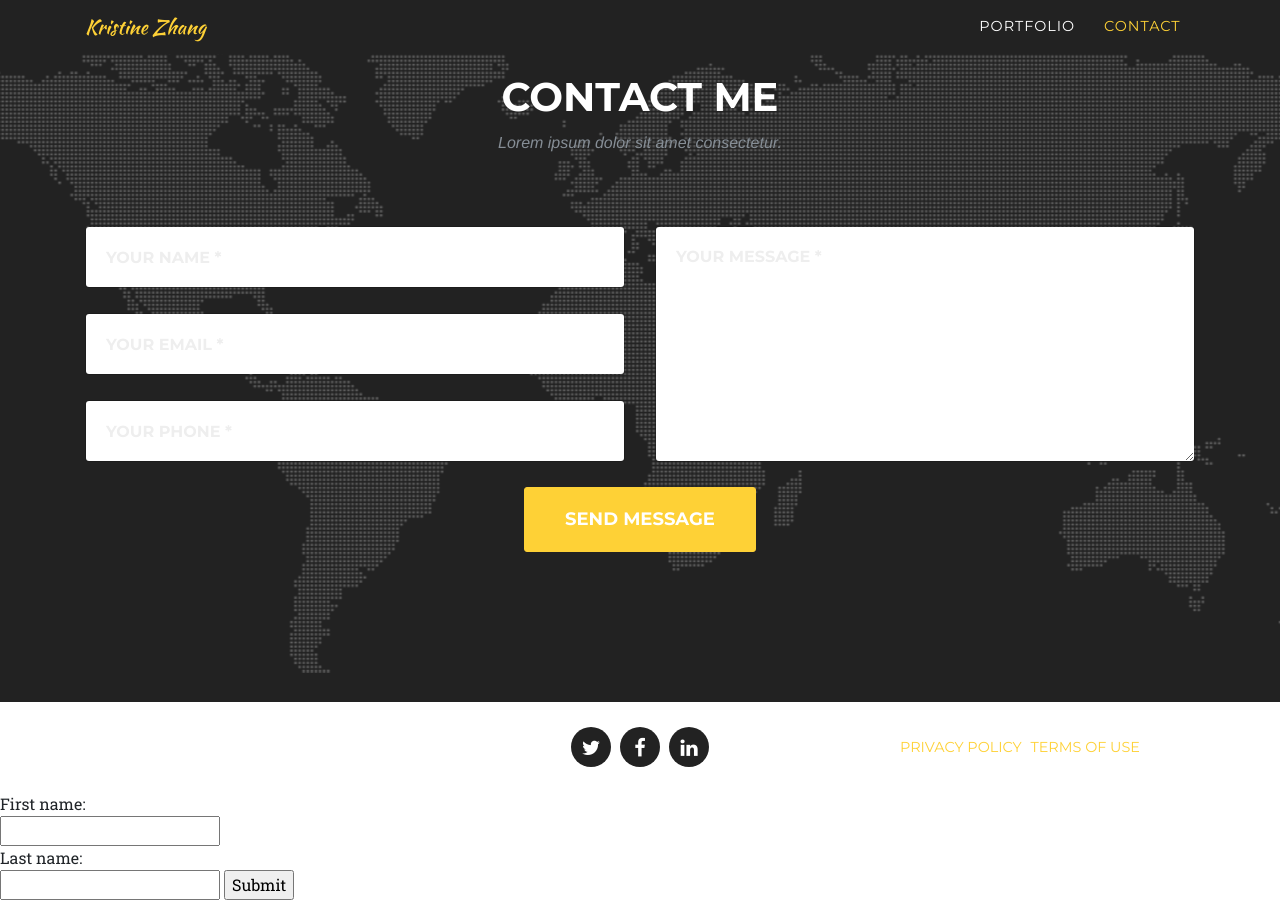
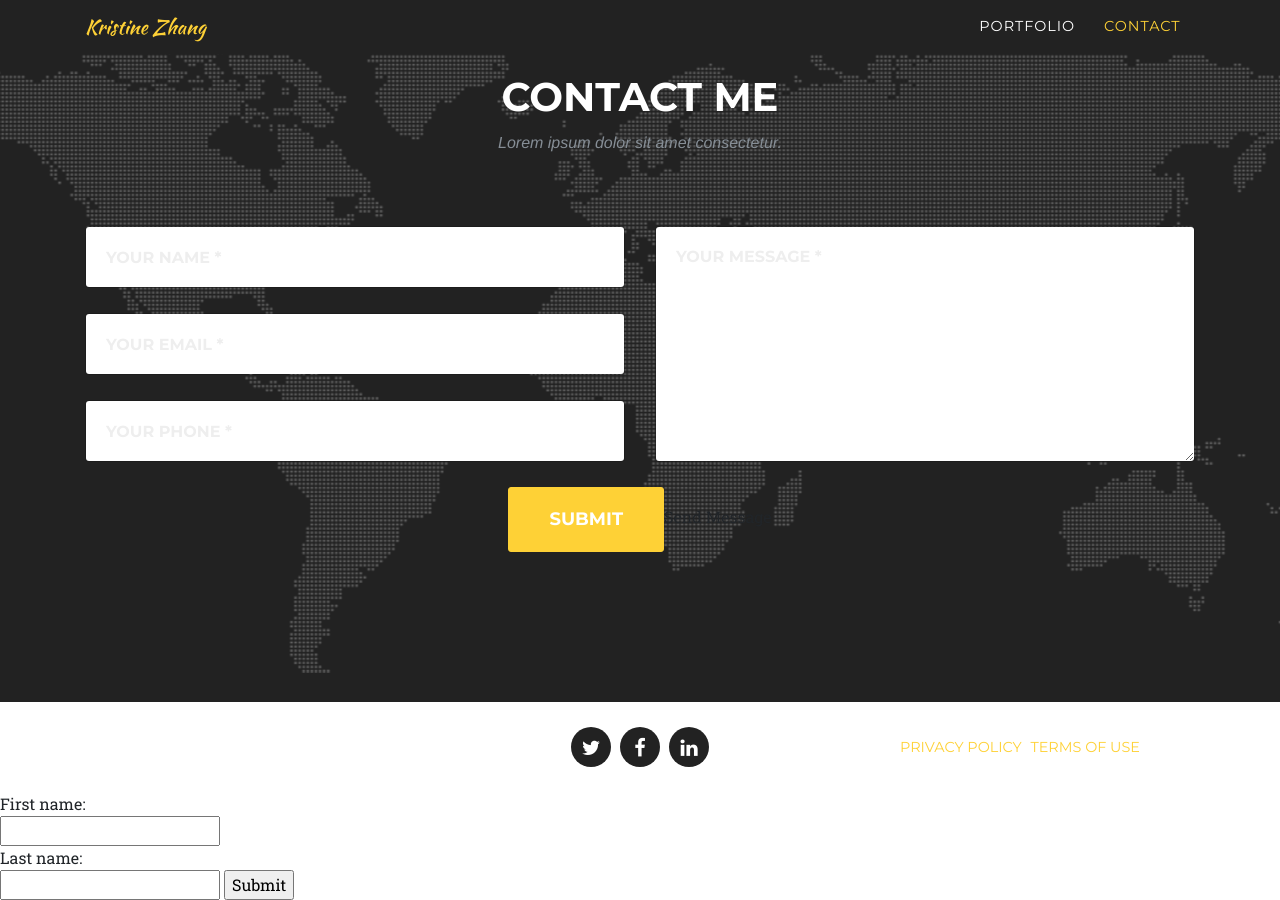
Before and after one commit to KristineZhang/KristineZhang.github.io, a Jekyll site: the page index.html, which Jekyll copies as it is, in a window 1280 px wide and 900 px high, scrolled down 2075 px. Built offline with Jekyll 4.4.1, drawn with Linux system fonts in a browser that asks for light colours; some web fonts are replaced.

Commit message:
change from button to input for submit button

```diff
--- a/index.html
+++ b/index.html
@@ -279,7 +279,7 @@
                 <div class="clearfix"></div>
                 <div class="col-lg-12 text-center">
                   <div id="success"></div>
-                  <button id="sendMessageButton" class="btn btn-xl" type="submit" value="Submit">Send Message</button>
+                  <input id="sendMessageButton" class="btn btn-xl" type="submit" value="Submit">Send Message</button>
                 </div>
               </div>
             </form>
```
